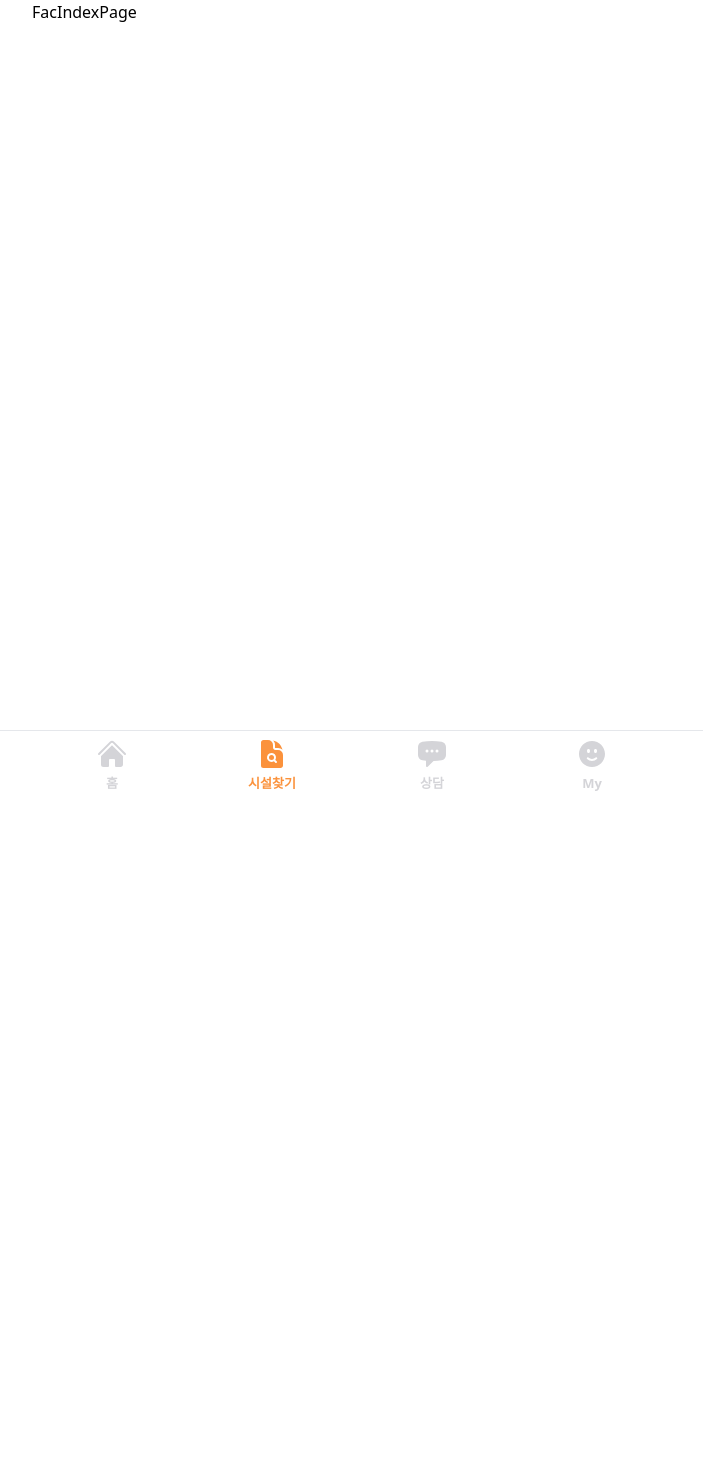
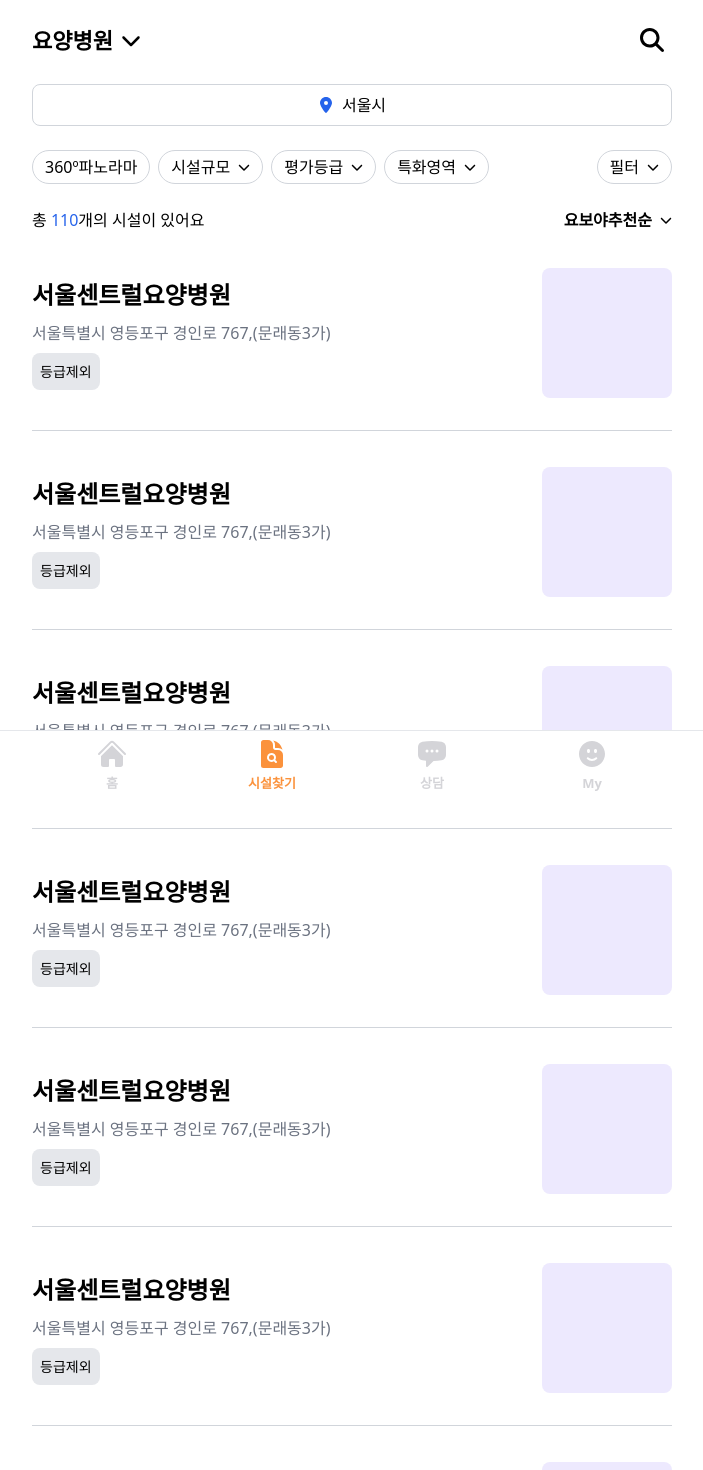
Before and after one commit to dayyypa/yoboya, a Next.js app: page /fac in a window 1280 px wide. Shown: the top 1470 px of the page, without its empty margins (288-991 px from the left). Before the commit the page ends 800 px from the top, so only its background shows below. Built offline with nearby package versions, Linux system fonts and the light colour scheme.

Commit message:
시설찾기

```diff
--- a/pages/fac/index.tsx
+++ b/pages/fac/index.tsx
@@ -1,9 +1,119 @@
+import { faChevronDown, faLocationDot, faMagnifyingGlass } from '@fortawesome/free-solid-svg-icons';
+import { FontAwesomeIcon } from '@fortawesome/react-fontawesome';
+
 const FacIndexPage = () => {
 	return (
-		<div>
-			<div>FacIndexPage</div>
+		<div className="flex flex-col mt-5">
+			<div className="flex flex-col space-y-6">
+				<div className="flex justify-between">
+					<div className="flex space-x-2 items-center">
+						<div className="text-[22px] font-bold cursor-pointer">요양병원</div>
+						<FontAwesomeIcon icon={faChevronDown} className="h-5 w-5" />
+					</div>
+					<FontAwesomeIcon
+						icon={faMagnifyingGlass}
+						className="h-6 w-6  cursor-pointer hover:bg-gray-200 p-2 rounded-lg"
+					/>
+				</div>
+				<div className="flex py-2 rounded-lg space-x-2 items-center justify-center border border-gray-300 hover:bg-gray-200 cursor-pointer">
+					<FontAwesomeIcon icon={faLocationDot} className="h-4 w-4 text-blue-600" />
+					<div>서울시</div>
+				</div>
+				<div className="flex justify-between">
+					<div className="flex space-x-2">
+						<div className="flex cursor-pointer items-center px-3 py-1 border border-gray-300 rounded-3xl">
+							360º파노라마
+						</div>
+						<div className="flex cursor-pointer space-x-2 items-center px-3 py-1 border border-gray-300 rounded-3xl">
+							<div>시설규모</div>
+							<FontAwesomeIcon icon={faChevronDown} className="h-3 w-3" />
+						</div>
+						<div className="flex cursor-pointer space-x-2 items-center px-3 py-1 border border-gray-300 rounded-3xl">
+							<div>평가등급</div>
+							<FontAwesomeIcon icon={faChevronDown} className="h-3 w-3" />
+						</div>
+						<div className="flex cursor-pointer space-x-2 items-center px-3 py-1 border border-gray-300 rounded-3xl">
+							<div>특화영역</div>
+							<FontAwesomeIcon icon={faChevronDown} className="h-3 w-3" />
+						</div>
+					</div>
+					<div className="flex cursor-pointer space-x-2 items-center px-3 py-1 border border-gray-300 rounded-3xl">
+						<div>필터</div>
+						<FontAwesomeIcon icon={faChevronDown} className="h-3 w-3" />
+					</div>
+				</div>
+				<div className="flex justify-between">
+					<div>
+						총 <span className="text-blue-600">110</span>개의 시설이 있어요
+					</div>
+					<div className="flex items-center space-x-2 cursor-pointer">
+						<div className="font-bold">요보야추천순</div>
+						<FontAwesomeIcon icon={faChevronDown} className="h-3 w-3" />
+					</div>
+				</div>
+			</div>
+			{/* 병원 컴포넌트 */}
+			<HospitalInfo
+				name={'서울센트럴요양병원'}
+				address={'서울특별시 영등포구 경인로 767,(문래동3가)'}
+				tag={'등급제외'}
+			/>
+			<HospitalInfo
+				name={'서울센트럴요양병원'}
+				address={'서울특별시 영등포구 경인로 767,(문래동3가)'}
+				tag={'등급제외'}
+			/>
+			<HospitalInfo
+				name={'서울센트럴요양병원'}
+				address={'서울특별시 영등포구 경인로 767,(문래동3가)'}
+				tag={'등급제외'}
+			/>
+			<HospitalInfo
+				name={'서울센트럴요양병원'}
+				address={'서울특별시 영등포구 경인로 767,(문래동3가)'}
+				tag={'등급제외'}
+			/>
+			<HospitalInfo
+				name={'서울센트럴요양병원'}
+				address={'서울특별시 영등포구 경인로 767,(문래동3가)'}
+				tag={'등급제외'}
+			/>
+			<HospitalInfo
+				name={'서울센트럴요양병원'}
+				address={'서울특별시 영등포구 경인로 767,(문래동3가)'}
+				tag={'등급제외'}
+			/>
+			<HospitalInfo
+				name={'서울센트럴요양병원'}
+				address={'서울특별시 영등포구 경인로 767,(문래동3가)'}
+				tag={'등급제외'}
+			/>
 		</div>
 	);
 };
 
 export default FacIndexPage;
+
+interface HospitalInfoProps {
+	name: string;
+	address: string;
+	tag: string;
+}
+
+const HospitalInfo = ({ name, address, tag }: HospitalInfoProps) => {
+	return (
+		<div>
+			<div className="flex justify-between items-center mt-9 pb-8">
+				<div className="flex flex-col space-y-2">
+					<div className="text-[24px] font-bold">{name}</div>
+					<div className="text-[16px] text-gray-500">{address}</div>
+					<div className="flex">
+						<div className="text-[14px] font-medium rounded-lg p-2 bg-gray-200">{tag}</div>
+					</div>
+				</div>
+				<div className="w-[130px] h-[130px] rounded-lg bg-violet-100"></div>
+			</div>
+			<div className="h-[1px] bg-gray-300"></div>
+		</div>
+	);
+};
--- a/pages/my/index.tsx
+++ b/pages/my/index.tsx
@@ -22,7 +22,9 @@ const MyIndexPage = () => {
 						<span className="text-blue-500">요양상담</span>을 시작하세요!
 					</div>
 				</div>
-				<button className="bg-blue-500 text-white py-3 rounded-lg font-semibold ">로그인/회원가입</button>
+				<button className="bg-blue-500 hover:bg-blue-400 text-white py-3 rounded-lg font-semibold ">
+					로그인/회원가입
+				</button>
 				<div className="flex font-semibold ">
 					<div className="flex flex-col items-center justify-center space-y-3 hover:bg-gray-100 rounded-lg p-4 cursor-pointer w-1/4">
 						<FontAwesomeIcon icon={faHeart} className="w-9 h-9" />
```
